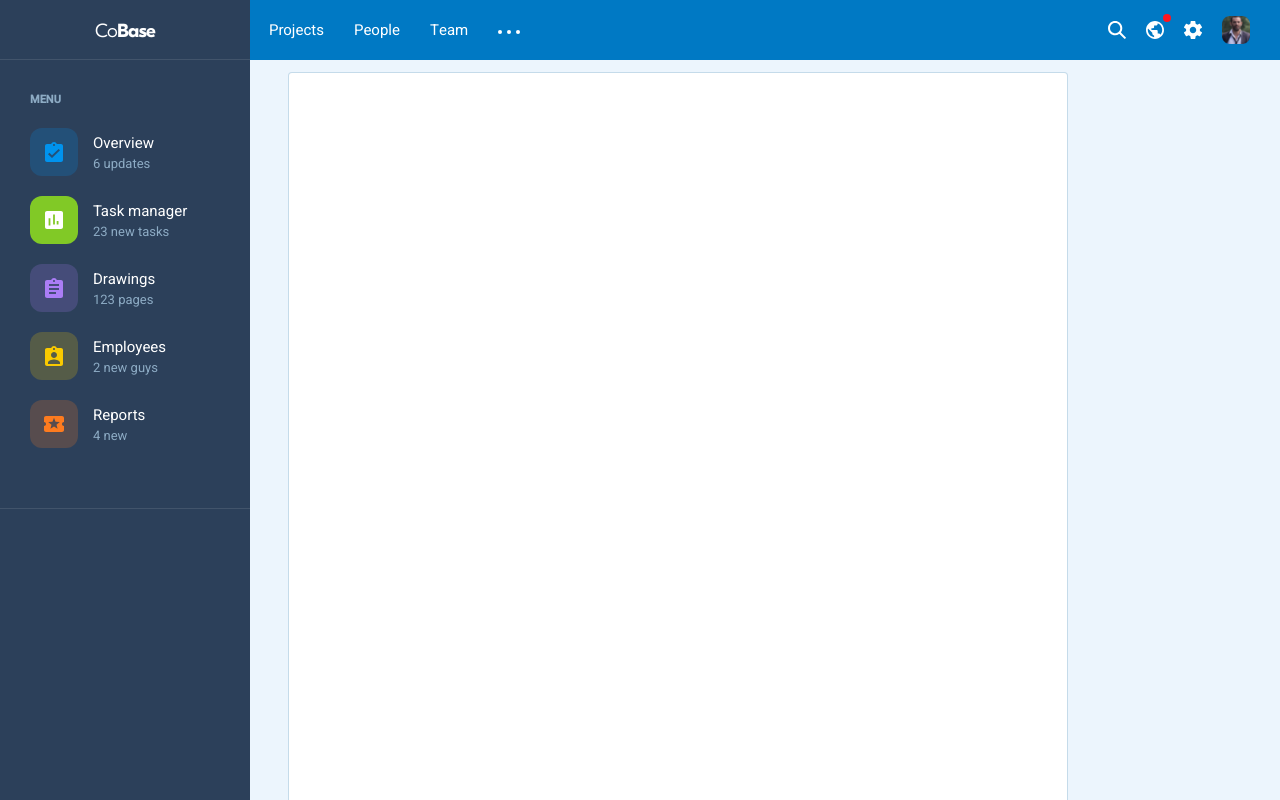
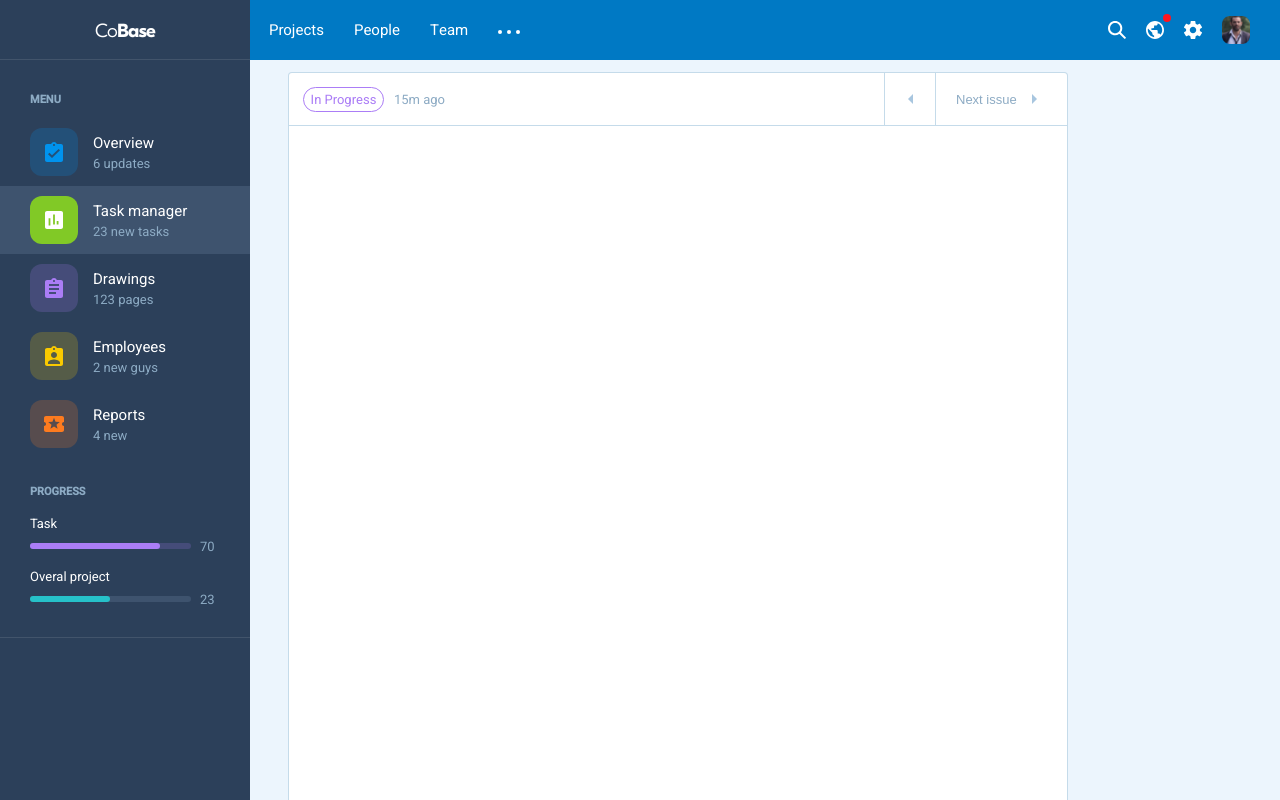
Before and after one commit to nlysenko/cobase-test, a React (Create React App) app in the folder apps/cobase-web/: page /cobase-test/task-manager in a window 1280 px wide. Built offline with nearby package versions, Linux system fonts and the light colour scheme.

Commit message:
Add header in task-manager page

```diff
--- a/apps/cobase-web/src/index.js
+++ b/apps/cobase-web/src/index.js
@@ -13,7 +13,7 @@
 
 ReactDOM.render(
   <React.StrictMode>
-    <BrowserRouter>
+    <BrowserRouter basename="/cobase-test">
       <App />
     </BrowserRouter>
   </React.StrictMode>,
--- a/apps/cobase-web/src/pages/TaskManager.js
+++ b/apps/cobase-web/src/pages/TaskManager.js
@@ -5,13 +5,41 @@
  */
 
 import React, { useEffect } from 'react'
+import { createUseStyles } from 'react-jss'
+
+import TaskProgress from 'shared/molecules/TaskProgress'
+import PrevIssueButton from 'shared/atoms/PrevIssueButton'
+import NextIssueButton from 'shared/atoms/NextIssueButton'
+
+import { BotticelliColor } from 'shared/styles/colors'
+
+const useStyles = createUseStyles({
+  header: {
+    height: 53,
+    borderBottom: [1, 'solid', BotticelliColor],
+    display: 'flex',
+    alignItems: 'center',
+  },
+})
 
 const TaskManager = () => {
+  const classes = useStyles()
+
   useEffect(() => {
     document.title = 'Task Manager | CoBase'
   })
 
-  return <div>task-manager</div>
+  return (
+    <div className={classes.task_manager}>
+      <header className={classes.header}>
+        <TaskProgress />
+
+        <PrevIssueButton />
+
+        <NextIssueButton />
+      </header>
+    </div>
+  )
 }
 
 export default TaskManager
--- /dev/null
+++ b/apps/cobase-web/src/shared/atoms/NextIssueButton.js
@@ -0,0 +1,75 @@
+/**
+ *
+ * NextIssueButton
+ *
+ */
+
+import React from 'react'
+import { createUseStyles } from 'react-jss'
+
+import {
+  RegentStBlueColor,
+  LilyWhiteColor,
+  NepalColor,
+} from 'shared/styles/colors'
+
+const useStyles = createUseStyles({
+  next_issue: {
+    height: '100%',
+    width: 131,
+    display: 'flex',
+    background: 'none',
+    alignItems: 'center',
+    border: 'none',
+    cursor: 'pointer',
+    order: '1',
+    paddingLeft: 20,
+
+    '@media (max-width: 767px)': {
+      width: 112,
+      paddingLeft: 0,
+
+      '&:hover': {
+        background: 'none',
+      },
+    },
+
+    '@media (min-width: 768px)': {
+      '&:hover': {
+        background: LilyWhiteColor,
+      },
+    },
+
+    '&:focus': {
+      outline: 'none',
+    },
+  },
+
+  name: {
+    fontSize: 13,
+    color: NepalColor,
+    paddingRight: 15,
+  },
+
+  arrow_right: {
+    width: 0,
+    height: 0,
+    borderTop: [5, 'solid', 'transparent'],
+    borderBottom: [5, 'solid', 'transparent'],
+    borderLeft: [5, 'solid', RegentStBlueColor],
+  },
+})
+
+const NextIssueButton = () => {
+  const classes = useStyles()
+
+  return (
+    <button className={classes.next_issue}>
+      <span className={classes.name}>Next issue</span>
+
+      <span className={classes.arrow_right} />
+    </button>
+  )
+}
+
+export default NextIssueButton
--- /dev/null
+++ b/apps/cobase-web/src/shared/atoms/PrevIssueButton.js
@@ -0,0 +1,70 @@
+/**
+ *
+ * PrevIssueButton
+ *
+ */
+
+import React from 'react'
+import { createUseStyles } from 'react-jss'
+
+import {
+  BotticelliColor,
+  RegentStBlueColor,
+  LilyWhiteColor,
+} from 'shared/styles/colors'
+
+const useStyles = createUseStyles({
+  prev_issue: {
+    height: '100%',
+    width: 52,
+    display: 'flex',
+    justifyContent: 'center',
+    alignItems: 'center',
+    background: 'none',
+    border: [1, 'solid', BotticelliColor],
+    borderTop: 'none',
+    borderBottom: 'none',
+    cursor: 'pointer',
+    order: '0',
+
+    '@media (max-width: 767px)': {
+      order: '-1',
+      border: 'none',
+      width: 37,
+
+      '&:hover': {
+        background: 'none',
+      },
+    },
+
+    '@media (min-width: 768px)': {
+      '&:hover': {
+        background: LilyWhiteColor,
+      },
+    },
+
+    '&:focus': {
+      outline: 'none',
+    },
+  },
+
+  arrow_left: {
+    width: 0,
+    height: 0,
+    borderTop: [5, 'solid', 'transparent'],
+    borderBottom: [5, 'solid', 'transparent'],
+    borderRight: [5, 'solid', RegentStBlueColor],
+  },
+})
+
+const PrevIssueButton = () => {
+  const classes = useStyles()
+
+  return (
+    <button className={classes.prev_issue}>
+      <span className={classes.arrow_left} />
+    </button>
+  )
+}
+
+export default PrevIssueButton
--- /dev/null
+++ b/apps/cobase-web/src/shared/molecules/TaskProgress.js
@@ -0,0 +1,82 @@
+/**
+ *
+ * TaskProgress
+ *
+ */
+
+import React from 'react'
+import { createUseStyles } from 'react-jss'
+
+import {
+  PortageColor,
+  FiordColor,
+  AppleColor,
+  NepalColor,
+} from 'shared/styles/colors'
+
+const useStyles = createUseStyles({
+  wrapper: {
+    display: 'flex',
+    alignItems: 'center',
+    flexGrow: '1',
+    order: '-1',
+    marginLeft: 14,
+
+    '@media (max-width: 767px)': {
+      order: '0',
+      marginLeft: 0,
+    },
+  },
+
+  progress: {
+    display: 'flex',
+    justifyContent: 'center',
+    alignItems: 'center',
+    width: 81,
+    height: 25,
+    borderRadius: 120,
+  },
+
+  inprogress: {
+    color: PortageColor,
+    border: [1, 'solid', PortageColor],
+  },
+
+  paused: {
+    composes: '$progress',
+    color: FiordColor,
+    border: [1, 'solid', FiordColor],
+  },
+
+  completed: {
+    composes: '$progress',
+    color: AppleColor,
+    border: [1, 'solid', AppleColor],
+  },
+
+  name: {
+    fontSize: 13,
+  },
+
+  time: {
+    fontSize: 13,
+    color: NepalColor,
+    marginLeft: 10,
+  },
+})
+
+const TaskProgress = () => {
+  const classes = useStyles()
+
+  return (
+    <div className={classes.wrapper}>
+      <div className={`${classes.progress} ${classes.inprogress}`}>
+        <span className={classes.name}>In Progress</span>
+      </div>
+
+      <span className={classes.time}>15m ago</span>
+    </div>
+  )
+}
+
+export default TaskProgress
--- a/apps/cobase-web/src/shared/styles/colors.js
+++ b/apps/cobase-web/src/shared/styles/colors.js
@@ -19,8 +19,9 @@
 export const LilyWhiteColor = '#e4f5ff'
 export const PeriwinkleGrayColor = '#c5d9e8'
 export const TorchRedColor = '#ff151f'
+export const RegentStBlueColor = '#a8c6df'
 export const BaliHaiColor = 'rgba(183, 210, 229, 0.8)'
 export const DustyGrayColor = 'hsla(0,0%,100%,.1)'
 export const FrenchPassColor = 'rgba(185, 216, 254, 0.12)'
 export const WaikawaGrayColor = 'rgba(171,125,246,.2)'
-export const BotticelliColor = '#d8e5ee'
+export const BotticelliColor = 'rgba(183, 210, 229, 0.8)'
```
